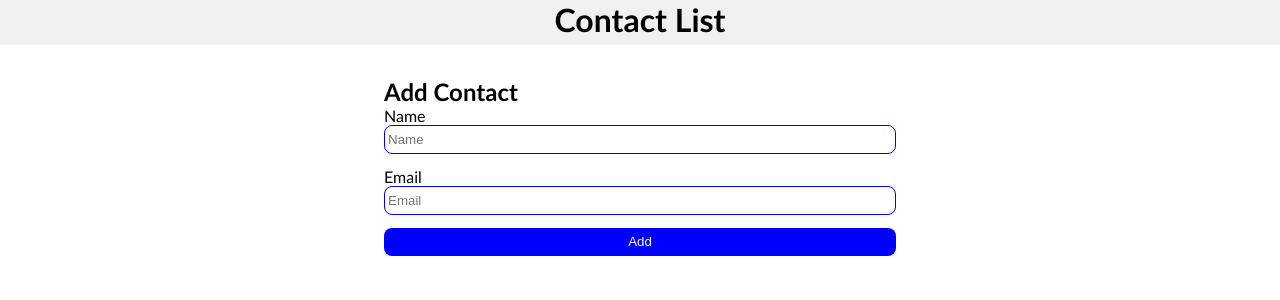
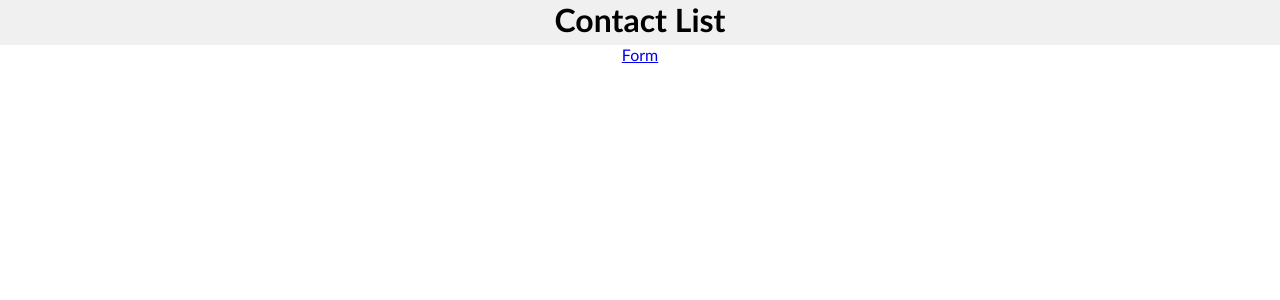
Before and after one commit to esmailireza/ContactList-Project, a React (Create React App) app: page / in a window 1280 px wide. Shown: the top 300 px of the page. Built offline with nearby package versions, Linux system fonts and the light colour scheme.

Commit message:
router dom was added to the project

```diff
--- a/package.json
+++ b/package.json
@@ -9,6 +9,7 @@
     "react": "^17.0.2",
     "react-dom": "^17.0.2",
     "react-icons": "^4.3.1",
+    "react-router-dom": "^5.2.0",
     "react-scripts": "5.0.0",
     "web-vitals": "^2.1.2"
   },
--- a/src/App.js
+++ b/src/App.js
@@ -4,6 +4,7 @@ import ContactList from "./components/ContactList";
 import Header from "./components/Header";
 import styles from "./components/form.module.css";
 import { useEffect } from "react";
+import { Route, Switch } from "react-router-dom";
 function App() {
   const [contacts, setContacts] = useState([]);
 
@@ -34,8 +35,27 @@ function App() {
   return (
     <div className={styles.main}>
       <Header />
-      <ContactForm submitFormHandler={submitFormHandler} />
-      <ContactList contacts={contacts} onDelete={deleteContactHandler} />
+      <Switch>
+        <Route
+          path="/add"
+          render={(props) => (
+            <ContactForm submitFormHandler={submitFormHandler} {...props} />
+          )}
+        />
+        <Route
+          path="/"
+          exact
+          render={(props) => (
+            <ContactList
+              contacts={contacts}
+              onDelete={deleteContactHandler}
+              {...props}
+            />
+          )}
+        />
+      </Switch>
+      {/* <ContactForm submitFormHandler={submitFormHandler} />
+      <ContactList contacts={contacts} onDelete={deleteContactHandler} /> */}
     </div>
   );
 }
--- a/src/components/ContactForm.js
+++ b/src/components/ContactForm.js
@@ -1,6 +1,6 @@
 import { useState } from "react";
 import styles from "../components/form.module.css";
-const ContactForm = ({ submitFormHandler }) => {
+const ContactForm = ({ submitFormHandler, history }) => {
   const [contact, setContact] = useState({ name: "", email: "" });
   const submitContact = (e) => {
     if (!contact.name || !contact.email) {
@@ -11,6 +11,7 @@ const ContactForm = ({ submitFormHandler }) => {
     e.preventDefault();
     submitFormHandler(contact);
     setContact({ name: "", email: "" });
+    history.push("/");
   };
 
   const changeHandler = (e) => {
--- a/src/components/ContactList.js
+++ b/src/components/ContactList.js
@@ -1,9 +1,11 @@
 import styles from "./form.module.css";
 import { FaTrashAlt } from "react-icons/fa";
+import { Link } from "react-router-dom";
 
 const ContactList = ({ contacts, onDelete }) => {
   return (
     <>
+      <Link to="/add">Form</Link>
       {contacts.map((contact) => {
         const { name, email, id } = contact;
         return (
--- a/src/index.js
+++ b/src/index.js
@@ -1,10 +1,11 @@
 import React from "react";
 import ReactDOM from "react-dom";
+import { BrowserRouter } from "react-router-dom/cjs/react-router-dom.min";
 import App from "./App";
 
 ReactDOM.render(
-  <React.StrictMode>
+  <BrowserRouter>
     <App />
-  </React.StrictMode>,
+  </BrowserRouter>,
   document.getElementById("root")
 );
```
Also changed, not shown: 1 other file (tests, documents, lock files or other folders).
